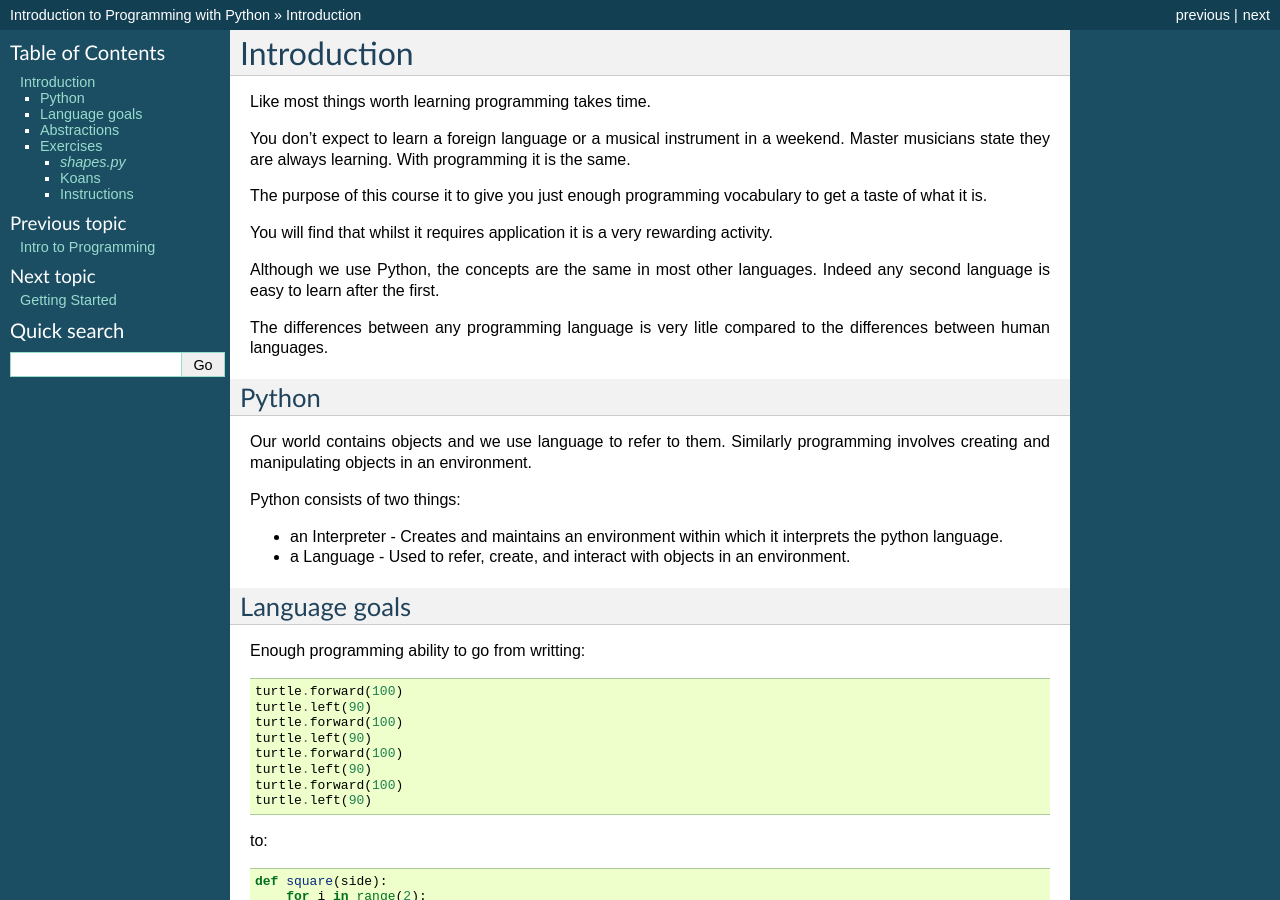
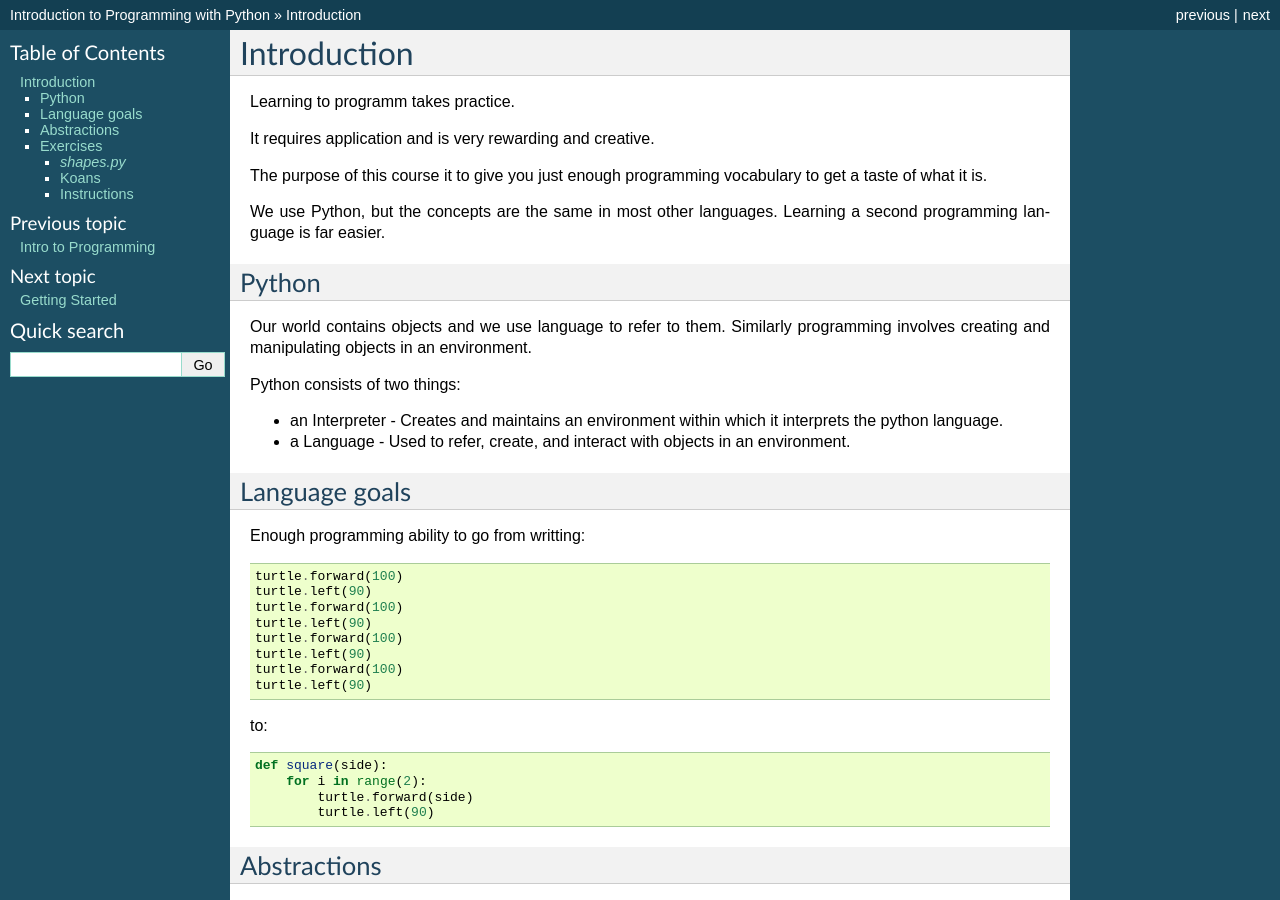
Before and after one commit to gu-lseg/intro-to-programming, a Sphinx documentation site: the page built from source/introduction.rst, in a window 1280 px wide and 900 px high. Built offline with Sphinx 7.4.7, drawn with Linux system fonts in a browser that asks for light colours.

Commit message:
even shorter

```diff
--- a/source/introduction.rst
+++ b/source/introduction.rst
@@ -1,23 +1,15 @@
 Introduction
 ************
 
-Like most things worth learning programming takes time.
+Learning to programm takes practice.
 
-You don't expect to learn a foreign language or a musical instrument in
-a weekend. Master musicians state they are always learning. With programming it
-is the same.
+It requires application and is very rewarding and creative.
 
 The purpose of this course it to give you just enough programming vocabulary to
 get a taste of what it is.
 
-You will find that whilst it requires application it is a very rewarding
-activity.
-
-Although we use Python, the concepts are the same in most other languages.
-Indeed any second language is easy to learn after the first.
-
-The differences between any programming language is very litle compared to
-the differences between human languages.
+We use Python, but the concepts are the same in most other languages.
+Learning a second programming language is far easier.
 
 
 Python
```
